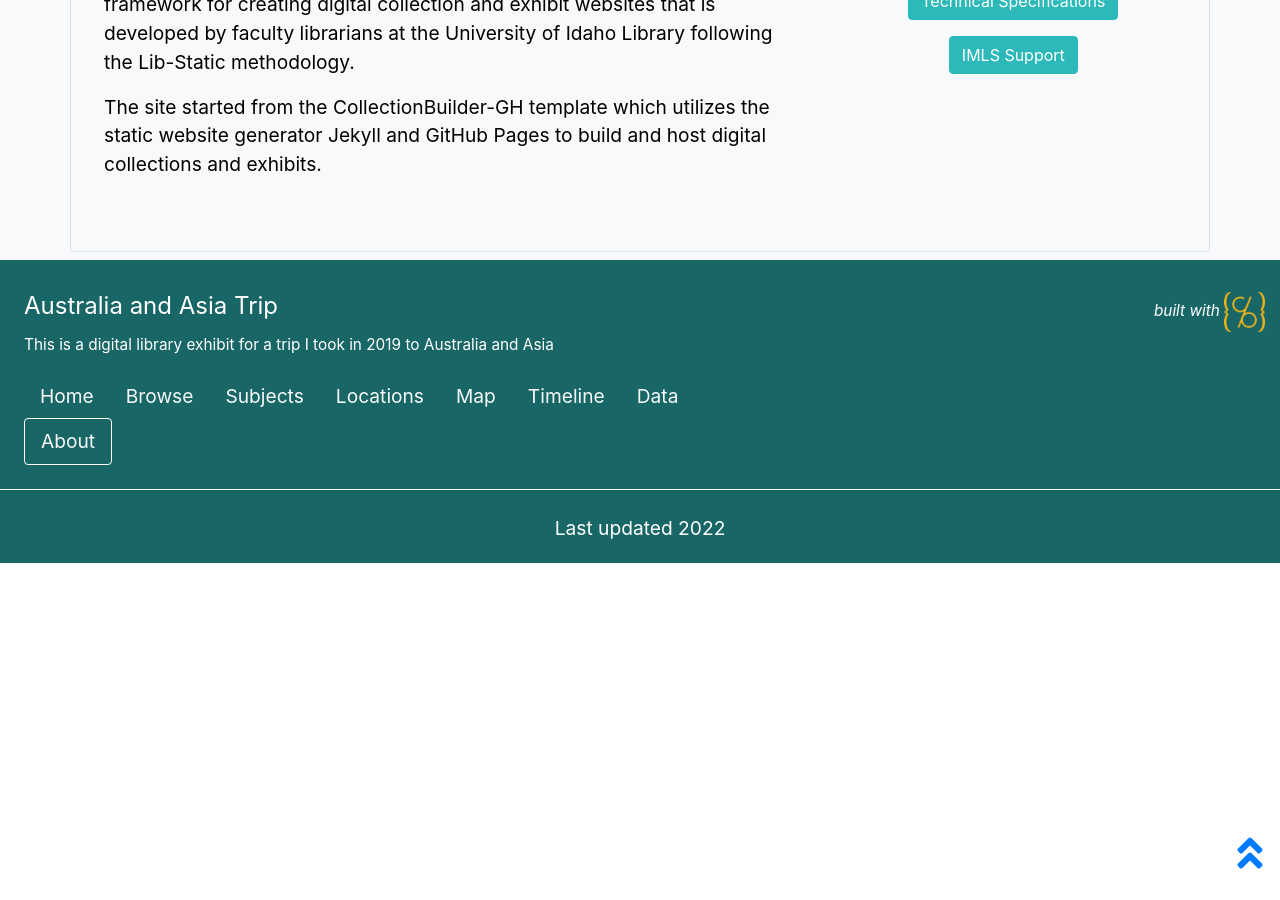
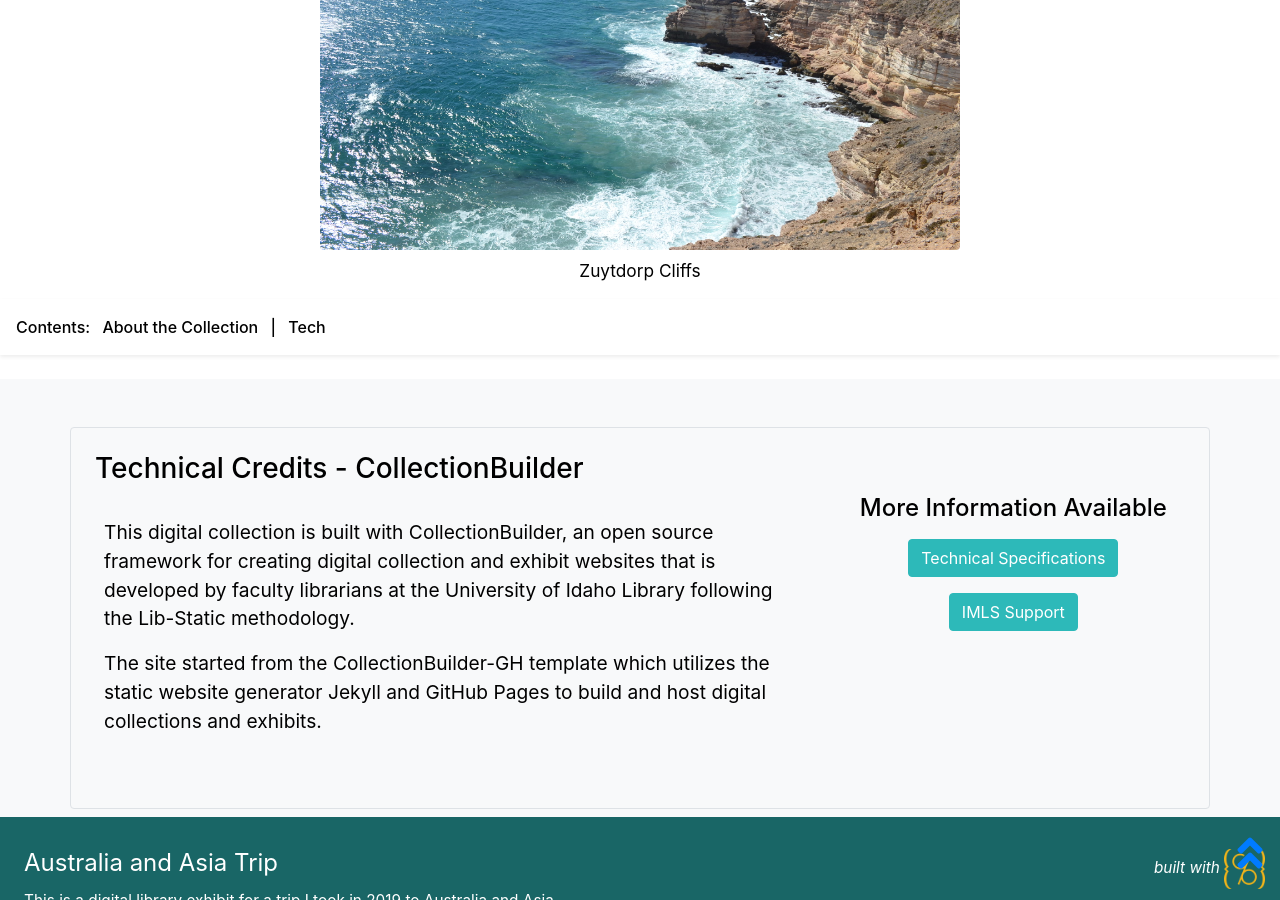
Before and after one commit to mikasmith97/final.github.io, a Jekyll site: the page built from pages/about.md, in a window 1280 px wide and 900 px high, scrolled down 1347 px. Built offline with Jekyll 4.4.1, drawn with Linux system fonts in a browser that asks for light colours; before the commit the page ends 1910 px from its top, so only the background shows below that.

Commit message:
Update about.html

```diff
--- a/_layouts/about.html
+++ b/_layouts/about.html
@@ -5,4 +5,9 @@ layout: default
 {{ content }}
 </div>
 
+
+{% include feature/image.html objectid="coll033" width="50" %}
+
+{% include feature/nav-menu.html sections="About the Collection" %}
+
 {% if page.credits == true %}{% include cb/credits.html %}{% endif %}
```
